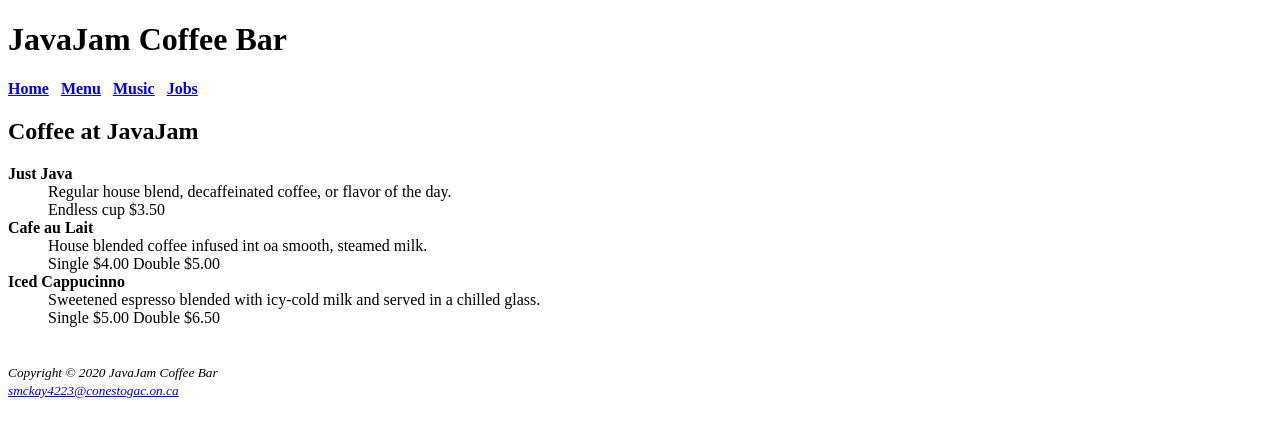
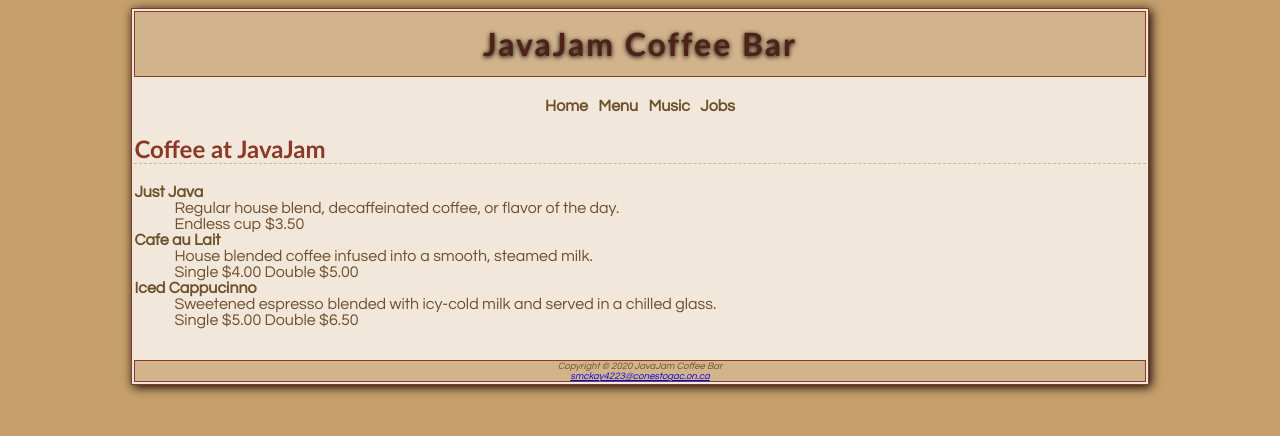
Before and after one commit to xSypha/hello-world, a plain HTML site: page menu.html in a window 1280 px wide. Drawn offline with Linux system fonts and the light colour scheme.

Commit message:
Add files via upload

```diff
--- /dev/null
+++ b/javajam.css
@@ -0,0 +1,65 @@
+body {
+    background-color: #c69f6c;
+    color: #221811;
+    font-family: tahoma;
+}
+header {
+    color: #502116;
+    background-color: #D2B48C;
+    text-align: center;
+}
+h1 {
+    line-height: 200%;
+    border: 1px solid #8C3826;
+    letter-spacing: 2px;
+    font-family: "trebuchet MS";
+    text-shadow: 0px 1px 5px #000000;
+    margin-top: 2px;
+}
+h2 {
+    color: #8C3826;
+    border-bottom: 1px dashed #D2B48C;
+    font-family: "trebuchet MS";
+}
+nav {
+    text-align: center;
+    font-weight: bold;
+    color: #6e502b;
+    text-decoration: none;
+}
+nav a {
+    text-align: center;
+    font-weight: bold;
+    color: #6e502b;
+    text-decoration: none;
+}
+nav a:hover {
+    text-align: center;
+    font-weight: bold;
+    color: #251b0e;
+    text-decoration: none;
+    border-bottom: 1px dashed #251B0E;
+}
+footer {
+    background-color: #D2B48C;
+    font-size: .60em;
+    font-style: italic;
+    text-align: center;
+    border: 1px solid #8C3826;
+}
+#wrapper {
+    width: 80%;
+    background-color: #f1e7da;
+    margin-right: auto;
+    margin-left: auto;
+    padding-left: 2px;
+    padding-right: 2px;
+    padding-bottom: 2px;
+    font-family: "century gothic";
+    color: #6e502b;
+    border: 1px solid #8C3826;
+    box-shadow: 2px 2px 10px #000000;
+
+}
+// used https://www.w3schools.com/cssref/css3_pr_text-shadow.asp for help with text shadow
+// used https://www.w3schools.com/howto/howto_js_topnav.asp for help with navigation effects
--- a/menu.html
+++ b/menu.html
@@ -1,16 +1,18 @@
 <!DOCTYPE html>
 <html lang="en">
 <head>
+    <link rel="stylesheet" href="javajam.css">
     <title>JavaJam Coffee Bar Menu</title>
 </head>
 <body>
+    <div id="wrapper">
     <header>
        <h1>JavaJam Coffee Bar</h1>
     </header>
     <nav>
-        <b>
+
         <a href="index.html">Home</a> &nbsp; <a href="menu.html">Menu</a> &nbsp; <a href="Music.html">Music</a> &nbsp; <a href="jobs.html">Jobs</a>
-        </b>
+
     </nav>
     <main>
         <h2>Coffee at JavaJam</h2>
@@ -18,17 +20,18 @@
           <dd>Regular house blend, decaffeinated coffee, or flavor of the day.<br>
           Endless cup $3.50</dd>
         <dt><b>Cafe au Lait</b></dt>
-          <dd>House blended coffee infused int oa smooth, steamed milk.<br>
+          <dd>House blended coffee infused into a smooth, steamed milk.<br>
           Single $4.00 Double $5.00</dd>
         <dt><b>Iced Cappucinno</b></dt>
           <dd>Sweetened espresso blended with icy-cold milk and served in a chilled glass.<br>
           Single $5.00 Double $6.50</dd><BR><BR>
     </main>
     <footer>
-        <small><i>
+
             Copyright &copy; 2020 JavaJam Coffee Bar<br>
             <a href="mailto:smckay4223@conestogac.on.ca">smckay4223@conestogac.on.ca</a>
-        </i></small>
+
     </footer>
+    </div>
 </body>
 </html>
```
Also changed, not shown: index.html (+3 -4 lines).
